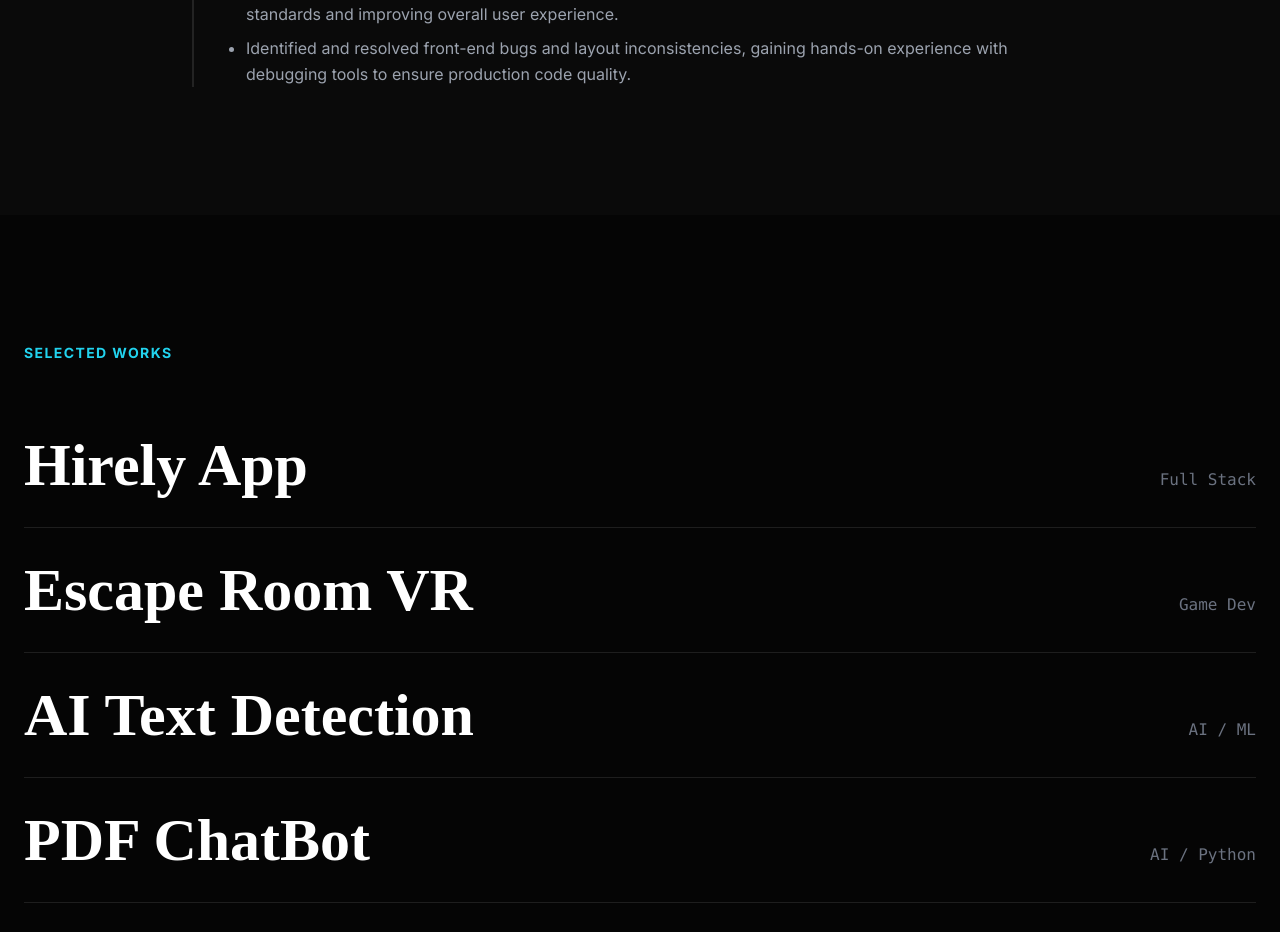
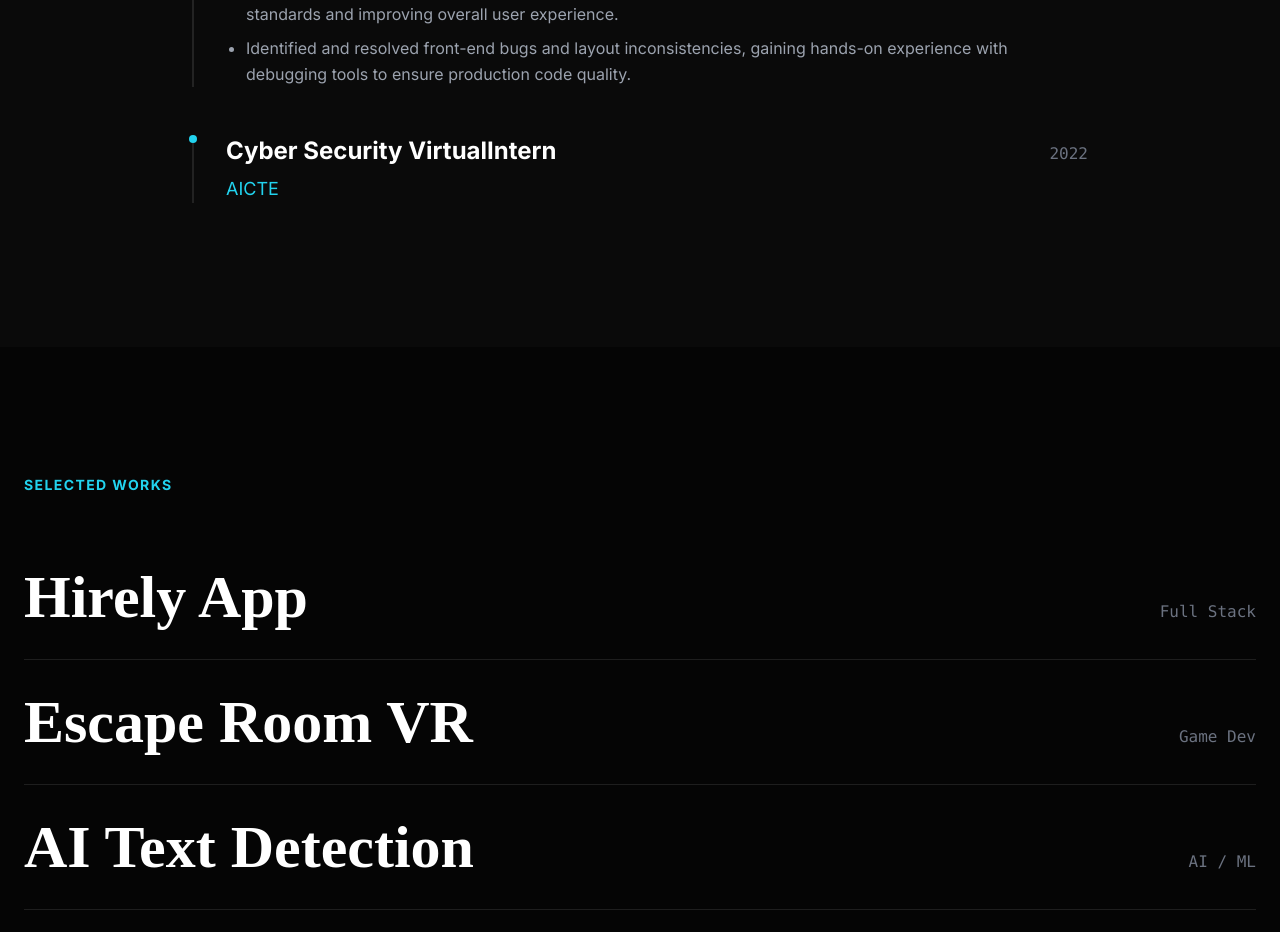
Before and after one commit to udaysagarm/my-portfolio, a React (Create React App) app: page / in a window 1280 px wide. Shown: the part 3204-4136 px from the top of the page. Built offline with nearby package versions, Linux system fonts and the light colour scheme.

Commit message:
feat: Add AICTE Cyber Security VirtualIntern experience to portfolio.

```diff
--- a/src/App.jsx
+++ b/src/App.jsx
@@ -103,6 +103,14 @@ const experience = [
       "Participated in Agile development cycles, tracking tasks and progress via Jira, and actively contributed to daily stand-ups and sprint planning.",
       "Assisted senior developers in translating design mockups into functional front-end code, focusing on usability standards and improving overall user experience.",
       "Identified and resolved front-end bugs and layout inconsistencies, gaining hands-on experience with debugging tools to ensure production code quality."
+    ]
+  },
+  {
+    role: "Cyber Security VirtualIntern",
+    company: "AICTE",
+    period: "2022",
+    desc: [
+
     ]
   },
 ];
```
